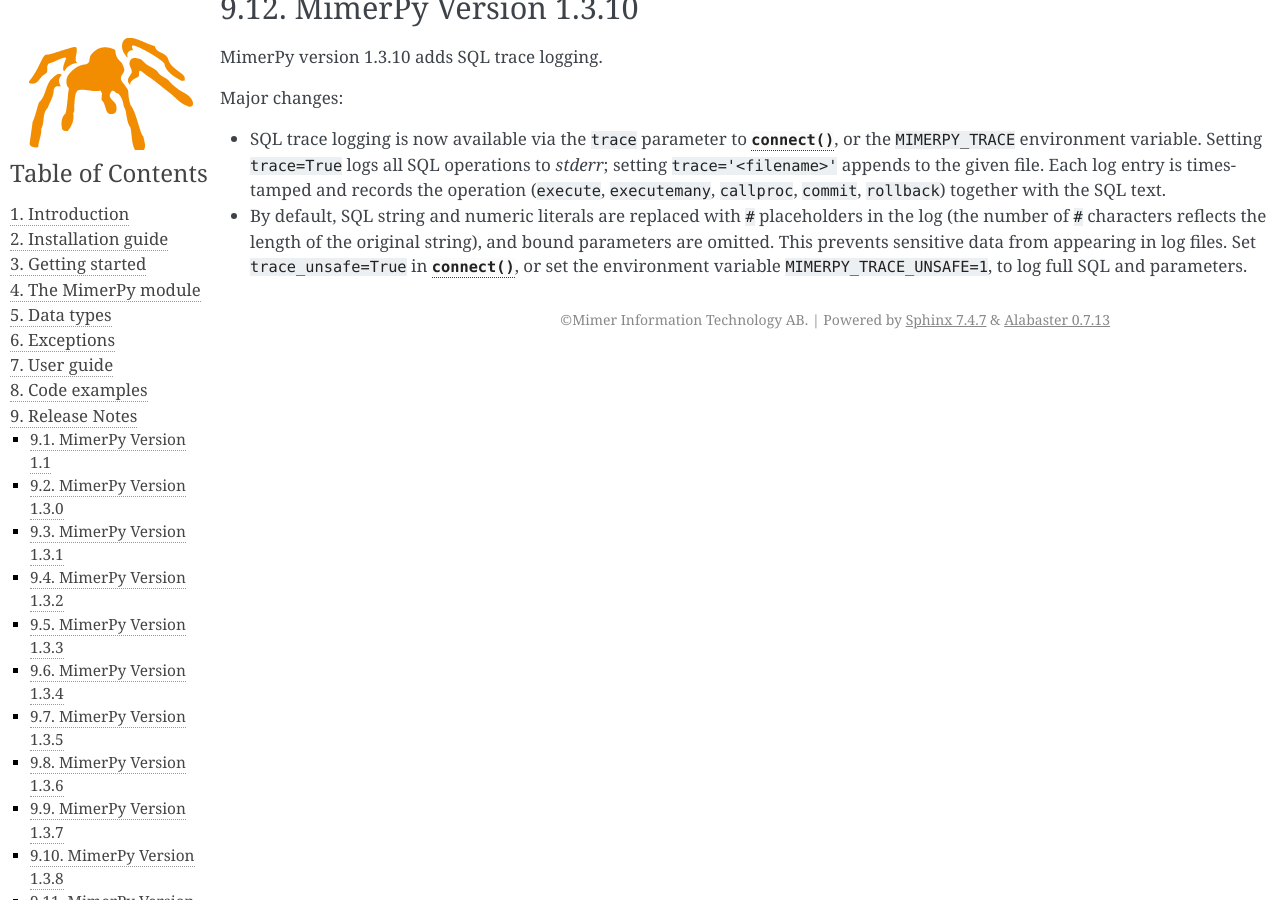
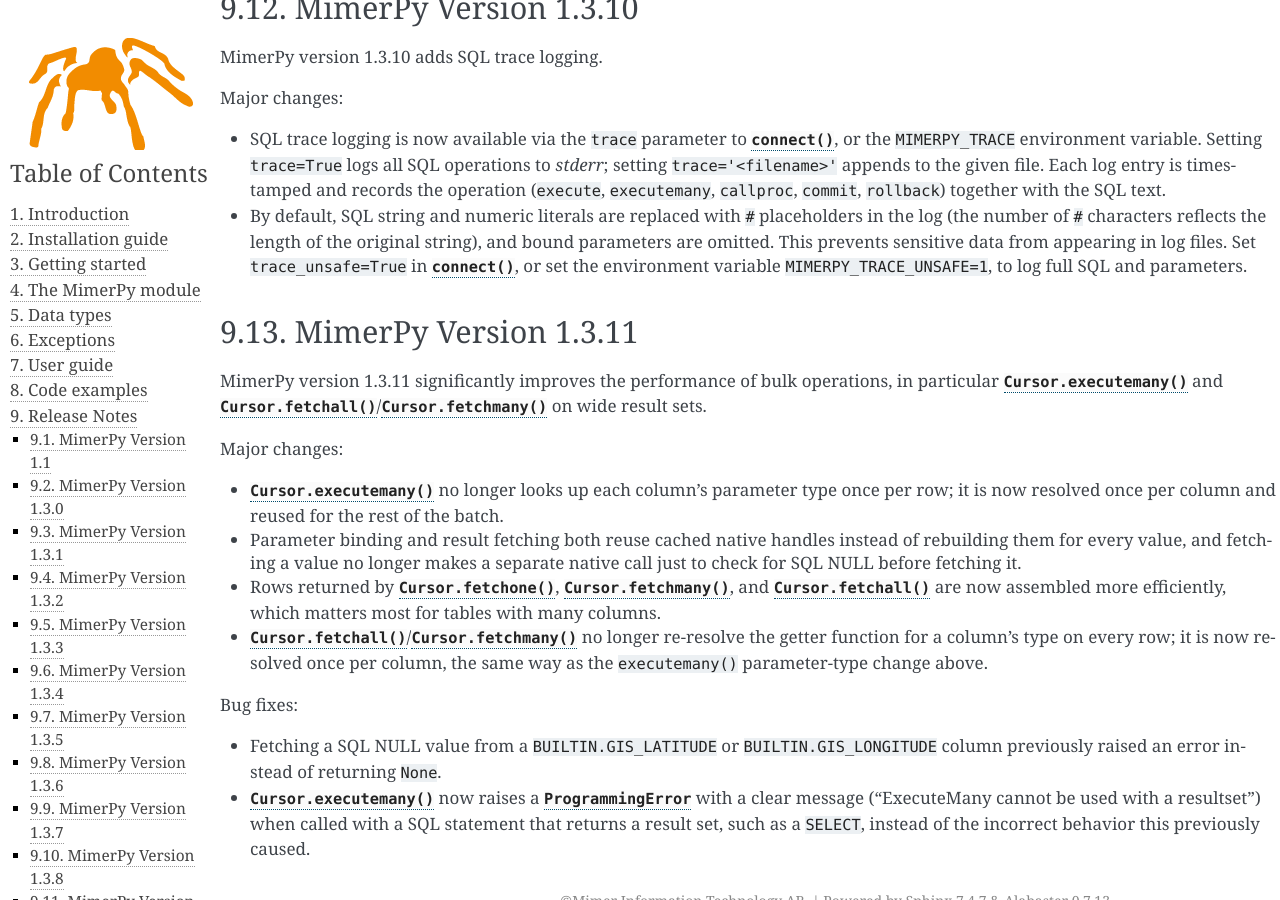
Before and after one commit to mimersql/MimerPy, a Sphinx documentation site: the page built from doc/releasenotes.rst, in a window 1280 px wide and 900 px high, scrolled down 3322 px. Built offline with Sphinx 7.4.7, drawn with Linux system fonts in a browser that asks for light colours; some of the changed text lies outside the part shown.

Commit message:
Add release notes for version 1.3.11

```diff
--- a/doc/releasenotes.rst
+++ b/doc/releasenotes.rst
@@ -173,3 +173,37 @@
   This prevents sensitive data from appearing in log files.  Set
   ``trace_unsafe=True`` in :func:`connect`, or set the environment
   variable ``MIMERPY_TRACE_UNSAFE=1``, to log full SQL and parameters.
+
+MimerPy Version 1.3.11
+----------------------
+MimerPy version 1.3.11 significantly improves the performance of bulk
+operations, in particular :meth:`Cursor.executemany` and
+:meth:`Cursor.fetchall`/:meth:`Cursor.fetchmany` on wide result sets.
+
+Major changes:
+
+* :meth:`Cursor.executemany` no longer looks up each column's parameter
+  type once per row; it is now resolved once per column and reused for
+  the rest of the batch.
+* Parameter binding and result fetching both reuse cached native handles
+  instead of rebuilding them for every value, and fetching a value no
+  longer makes a separate native call just to check for SQL NULL before
+  fetching it.
+* Rows returned by :meth:`Cursor.fetchone`, :meth:`Cursor.fetchmany`, and
+  :meth:`Cursor.fetchall` are now assembled more efficiently, which
+  matters most for tables with many columns.
+* :meth:`Cursor.fetchall`/:meth:`Cursor.fetchmany` no longer re-resolve
+  the getter function for a column's type on every row; it is now
+  resolved once per column, the same way as the ``executemany()``
+  parameter-type change above.
+
+Bug fixes:
+
+* Fetching a SQL NULL value from a ``BUILTIN.GIS_LATITUDE`` or
+  ``BUILTIN.GIS_LONGITUDE`` column previously raised an error instead of
+  returning ``None``.
+
+* :meth:`Cursor.executemany` now raises a :exc:`ProgrammingError` with a
+  clear message ("ExecuteMany cannot be used with a resultset") when
+  called with a SQL statement that returns a result set, such as a
+  ``SELECT``, instead of the incorrect behavior this previously caused.
```
